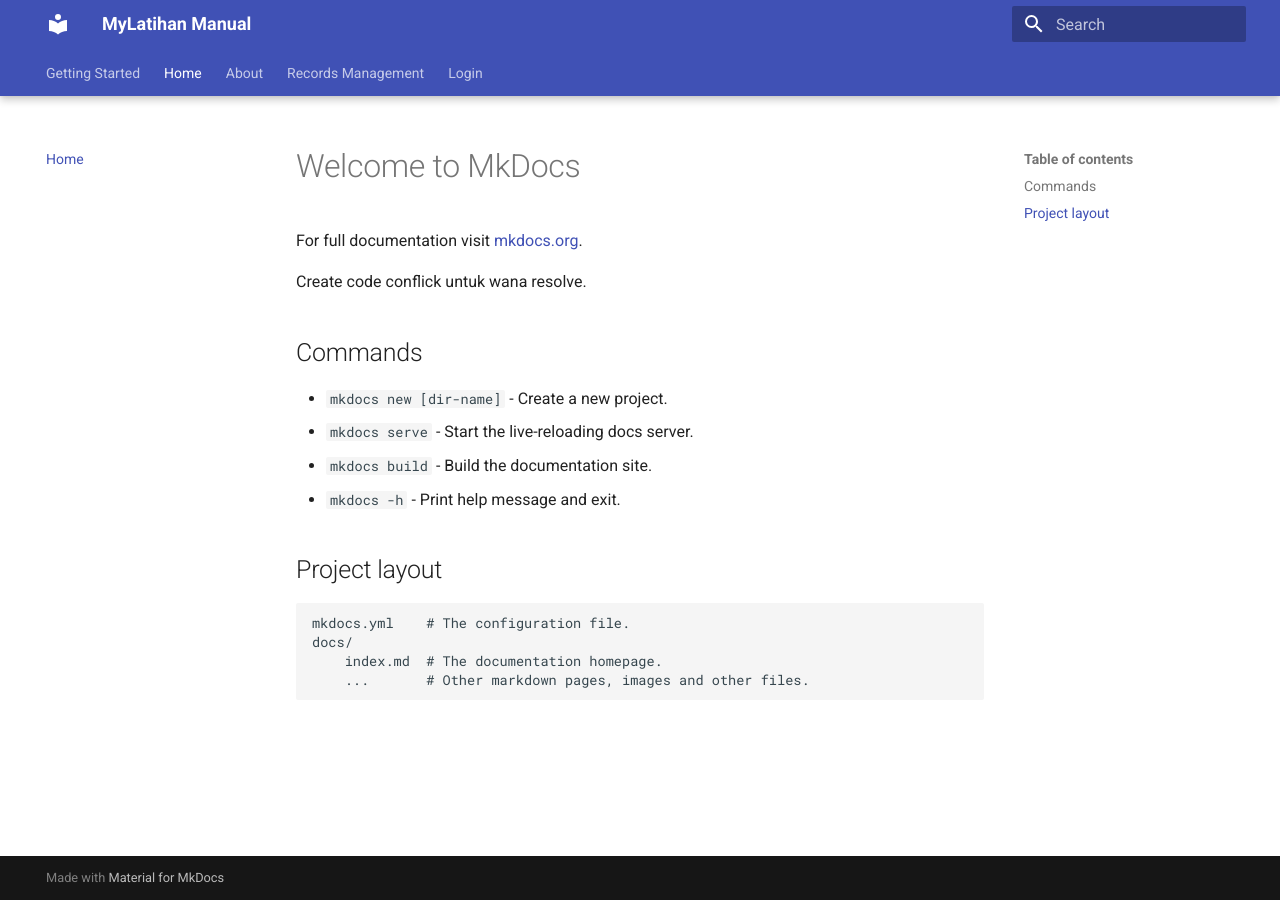
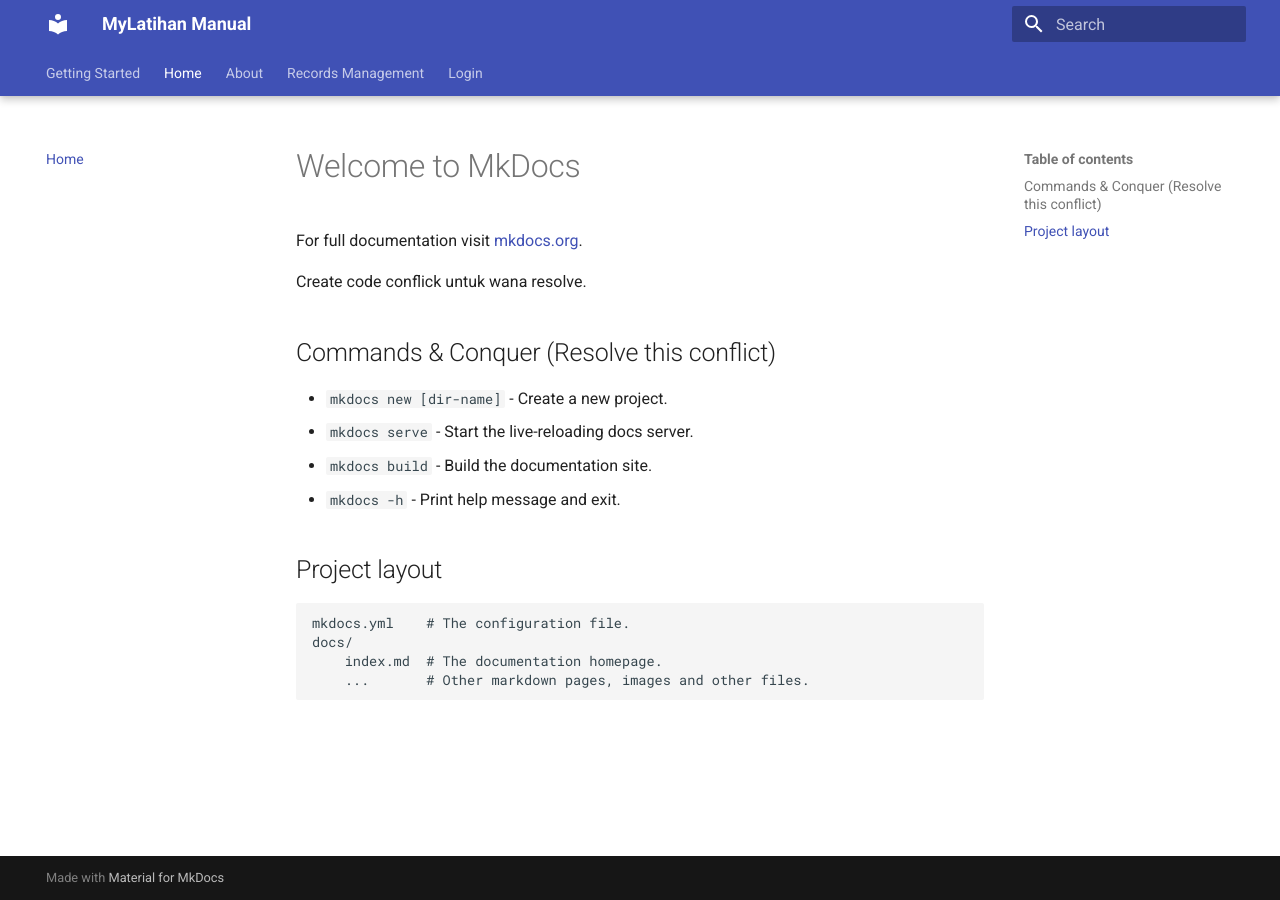
Before and after one commit to akademi-jpj/mylatihan, an MkDocs documentation site: the page built from docs/index.md, in a window 1280 px wide. Built offline with MkDocs 1.6.1 and Material for MkDocs 9.7.7, drawn with Linux system fonts in a browser that asks for light colours.

Commit message:
Update index.md

```diff
--- a/docs/index.md
+++ b/docs/index.md
@@ -4,7 +4,7 @@ For full documentation visit [mkdocs.org](https://www.mkdocs.org).
 
 Create code conflick untuk wana resolve.
 
-## Commands
+## Commands & Conquer (Resolve this conflict)
 
 * `mkdocs new [dir-name]` - Create a new project.
 * `mkdocs serve` - Start the live-reloading docs server.
```
